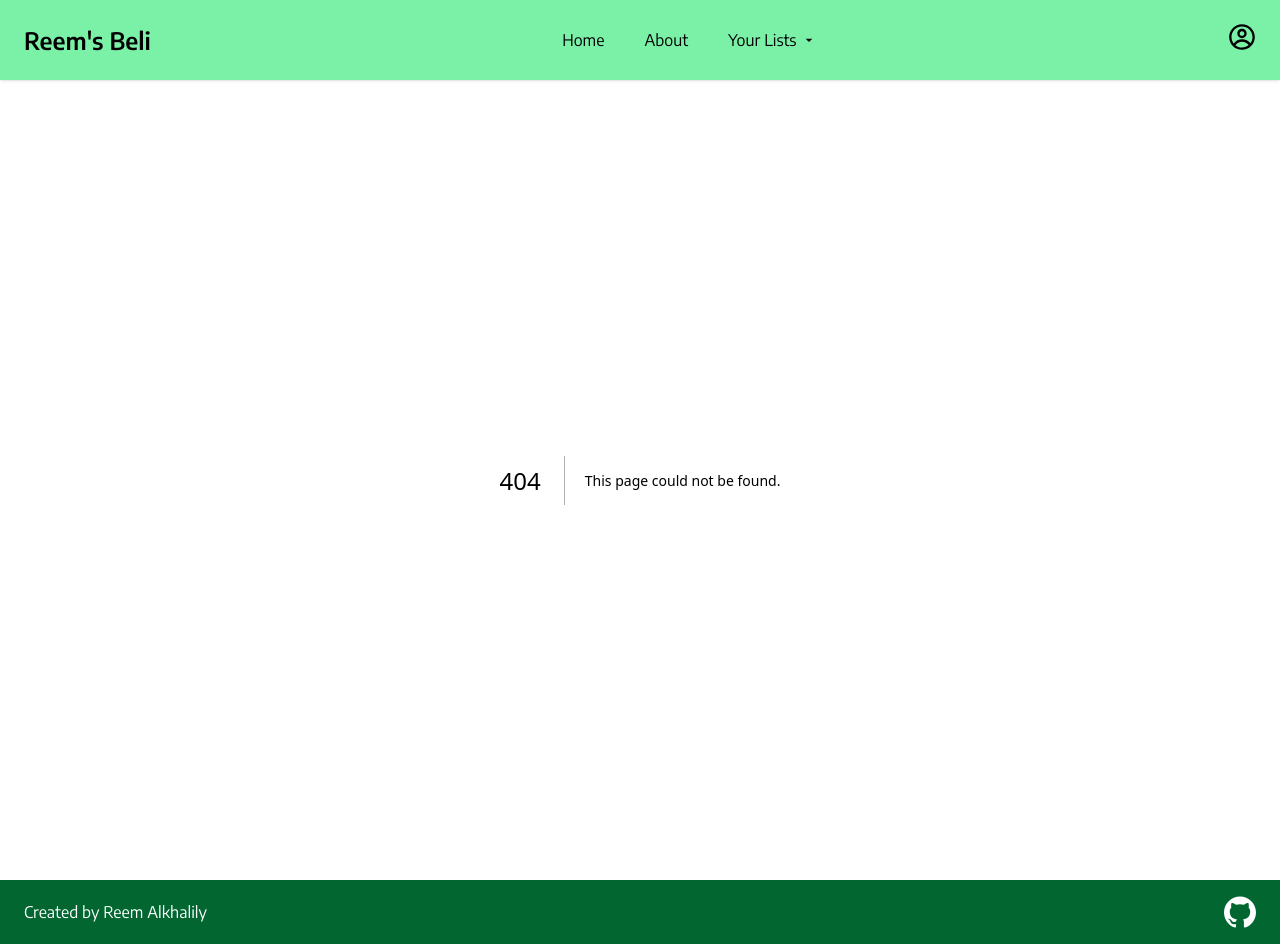
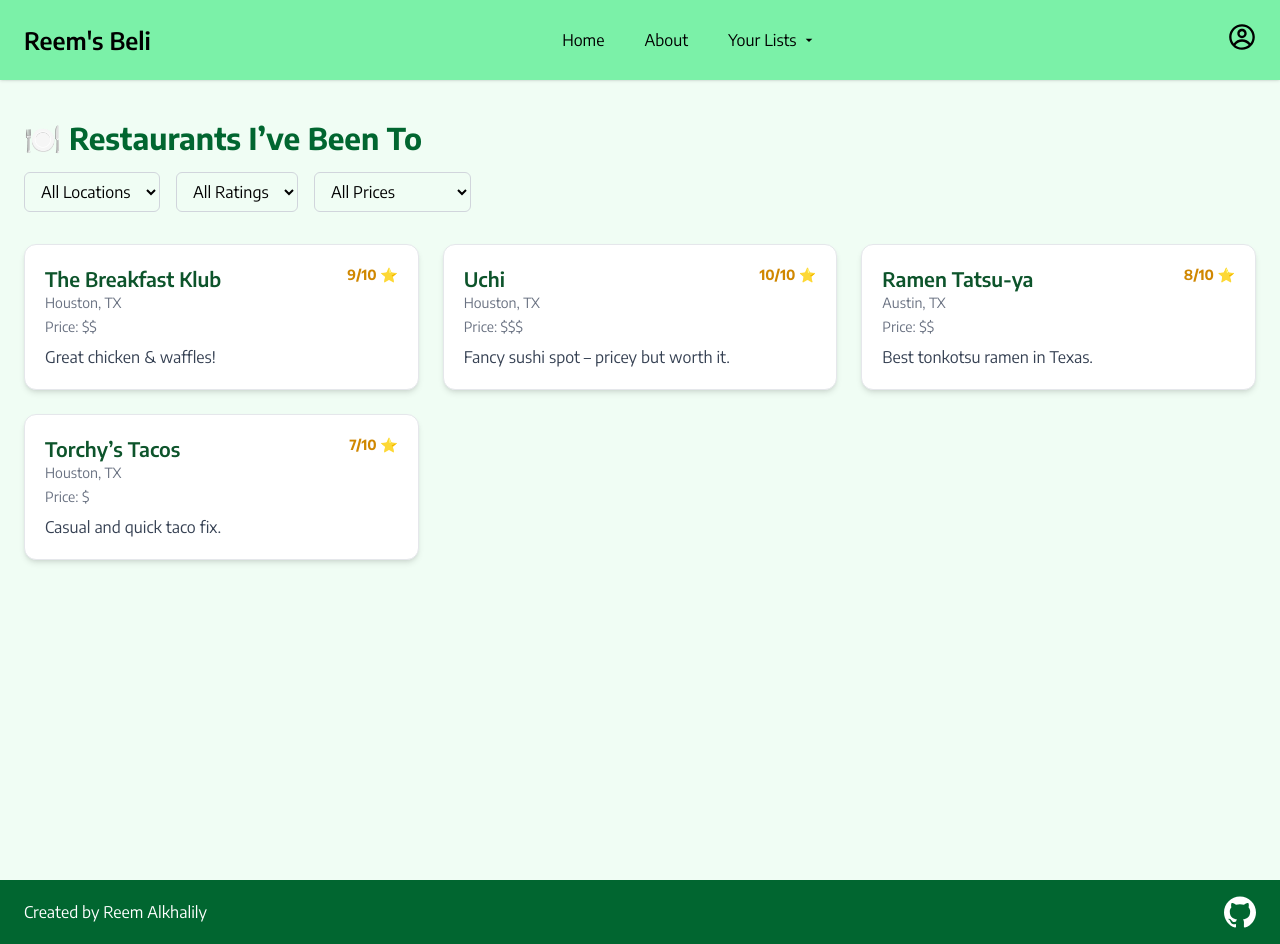
Before and after one commit to Jynxae/MyBeli, a Next.js app in the folder my-beli-app/: page /Lists/Been in a window 1280 px wide. Before the commit this address had no page. Built offline with nearby package versions, Linux system fonts and the light colour scheme.

Commit message:
Added lists pages and edited profile page

```diff
--- /dev/null
+++ b/my-beli-app/src/app/Lists/Been/page.tsx
@@ -0,0 +1,124 @@
+"use client";
+import React, { useState } from "react";
+
+const BeenPage = () => {
+  const allPlaces = [
+    {
+      id: 1,
+      name: "The Breakfast Klub",
+      location: "Houston, TX",
+      note: "Great chicken & waffles!",
+      rating: 9,
+      price: "$$",
+    },
+    {
+      id: 2,
+      name: "Uchi",
+      location: "Houston, TX",
+      note: "Fancy sushi spot – pricey but worth it.",
+      rating: 10,
+      price: "$$$",
+    },
+    {
+      id: 3,
+      name: "Ramen Tatsu-ya",
+      location: "Austin, TX",
+      note: "Best tonkotsu ramen in Texas.",
+      rating: 8,
+      price: "$$",
+    },
+    {
+      id: 4,
+      name: "Torchy’s Tacos",
+      location: "Houston, TX",
+      note: "Casual and quick taco fix.",
+      rating: 7,
+      price: "$",
+    },
+  ];
+
+  const [locationFilter, setLocationFilter] = useState("All");
+  const [ratingFilter, setRatingFilter] = useState("All");
+  const [priceFilter, setPriceFilter] = useState("All");
+
+  const filteredPlaces = allPlaces.filter((place) => {
+    const matchLocation =
+      locationFilter === "All" || place.location === locationFilter;
+    const matchRating =
+      ratingFilter === "All" || place.rating >= parseInt(ratingFilter);
+    const matchPrice = priceFilter === "All" || place.price === priceFilter;
+    return matchLocation && matchRating && matchPrice;
+  });
+
+  const uniqueLocations = [...new Set(allPlaces.map((p) => p.location))];
+
+  return (
+    <main className="min-h-screen bg-green-50 px-6 py-10">
+      <h1 className="text-3xl font-bold text-green-800 mb-4">
+        🍽️ Restaurants I’ve Been To
+      </h1>
+
+      <div className="flex flex-wrap gap-4 mb-8">
+        <select
+          value={locationFilter}
+          onChange={(e) => setLocationFilter(e.target.value)}
+          className="px-3 py-2 border border-gray-300 rounded-md"
+        >
+          <option value="All">All Locations</option>
+          {uniqueLocations.map((loc) => (
+            <option key={loc} value={loc}>
+              {loc}
+            </option>
+          ))}
+        </select>
+
+        <select
+          value={ratingFilter}
+          onChange={(e) => setRatingFilter(e.target.value)}
+          className="px-3 py-2 border border-gray-300 rounded-md"
+        >
+          <option value="All">All Ratings</option>
+          {[10, 9, 8, 7, 6].map((r) => (
+            <option key={r} value={r}>
+              {r}+
+            </option>
+          ))}
+        </select>
+
+        <select
+          value={priceFilter}
+          onChange={(e) => setPriceFilter(e.target.value)}
+          className="px-3 py-2 border border-gray-300 rounded-md"
+        >
+          <option value="All">All Prices</option>
+          <option value="$">$ (cheap)</option>
+          <option value="$$">$$ (mid)</option>
+          <option value="$$$">$$$ (expensive)</option>
+        </select>
+      </div>
+
+      <div className="grid gap-6 md:grid-cols-2 xl:grid-cols-3">
+        {filteredPlaces.map((place) => (
+          <div
+            key={place.id}
+            className="bg-white p-5 rounded-xl shadow-md border border-gray-200 hover:shadow-lg transition"
+          >
+            <div className="flex justify-between items-start">
+              <h2 className="text-xl font-semibold text-green-900">
+                {place.name}
+              </h2>
+              <span className="text-sm text-yellow-600 font-bold">
+                {place.rating}/10 ⭐
+              </span>
+            </div>
+            <p className="text-gray-500 text-sm mb-1">{place.location}</p>
+            <p className="text-gray-500 text-sm mb-2">Price: {place.price}</p>
+            <p className="text-gray-700">{place.note}</p>
+          </div>
+        ))}
+      </div>
+    </main>
+  );
+};
+
+export default BeenPage;
--- /dev/null
+++ b/my-beli-app/src/app/Lists/ToTry/page.tsx
@@ -0,0 +1,108 @@
+"use client";
+import React, { useState } from "react";
+
+const ToTryPage = () => {
+  const toTryPlaces = [
+    {
+      id: 1,
+      name: "Blood Bros BBQ",
+      location: "Bellaire, TX",
+      note: "Heard the brisket is 🔥",
+      rating: 9,
+      price: "$$",
+    },
+    {
+      id: 2,
+      name: "Nancy’s Hustle",
+      location: "Houston, TX",
+      note: "Modern American menu with a cozy vibe.",
+      rating: 8,
+      price: "$$$",
+    },
+    {
+      id: 3,
+      name: "Kin Dee Thai",
+      location: "Houston, TX",
+      note: "Spicy Thai food in a cute spot.",
+      rating: 7,
+      price: "$$",
+    },
+    {
+      id: 4,
+      name: "The Lymbar",
+      location: "Houston, TX",
+      note: "Latinx-fusion food – looks fancy.",
+      rating: 8,
+      price: "$$$",
+    },
+  ];
+
+  const [locationFilter, setLocationFilter] = useState("All");
+  const [ratingFilter, setRatingFilter] = useState("All");
+  const [priceFilter, setPriceFilter] = useState("All");
+
+  const filteredPlaces = toTryPlaces.filter((place) => {
+    const matchLocation =
+      locationFilter === "All" || place.location === locationFilter;
+    const matchRating =
+      ratingFilter === "All" || place.rating >= parseInt(ratingFilter);
+    const matchPrice = priceFilter === "All" || place.price === priceFilter;
+    return matchLocation && matchRating && matchPrice;
+  });
+
+  const uniqueLocations = [...new Set(toTryPlaces.map((p) => p.location))];
+
+  return (
+    <main className="min-h-screen bg-green-50 px-6 py-10">
+      <h1 className="text-3xl font-bold text-green-800 mb-4">
+        📝 Restaurants I Want to Try
+      </h1>
+
+      <div className="flex flex-wrap gap-4 mb-8">
+        <select
+          value={locationFilter}
+          onChange={(e) => setLocationFilter(e.target.value)}
+          className="px-3 py-2 border border-gray-300 rounded-md"
+        >
+          <option value="All">All Locations</option>
+          {uniqueLocations.map((loc) => (
+            <option key={loc} value={loc}>
+              {loc}
+            </option>
+          ))}
+        </select>
+
+        <select
+          value={priceFilter}
+          onChange={(e) => setPriceFilter(e.target.value)}
+          className="px-3 py-2 border border-gray-300 rounded-md"
+        >
+          <option value="All">All Prices</option>
+          <option value="$">$ (cheap)</option>
+          <option value="$$">$$ (mid)</option>
+          <option value="$$$">$$$ (expensive)</option>
+        </select>
+      </div>
+
+      <div className="grid gap-6 md:grid-cols-2 xl:grid-cols-3">
+        {filteredPlaces.map((place) => (
+          <div
+            key={place.id}
+            className="bg-white p-5 rounded-xl shadow-md border border-gray-200 hover:shadow-lg transition"
+          >
+            <div className="flex justify-between items-start">
+              <h2 className="text-xl font-semibold text-green-900">
+                {place.name}
+              </h2>
+            </div>
+            <p className="text-gray-500 text-sm mb-1">{place.location}</p>
+            <p className="text-gray-500 text-sm mb-2">Price: {place.price}</p>
+            <p className="text-gray-700">{place.note}</p>
+          </div>
+        ))}
+      </div>
+    </main>
+  );
+};
+
+export default ToTryPage;
--- a/my-beli-app/src/app/Lists/page.tsx
+++ /dev/null
@@ -1,9 +0,0 @@
-import React from "react";
-
-const page = () => {
-  return (
-    <main className="min-h-screen bg-green-50 flex flex-col px-4 py-6 relative"></main>
-  );
-};
-
-export default page;
--- a/my-beli-app/src/app/Profile/page.tsx
+++ b/my-beli-app/src/app/Profile/page.tsx
@@ -1,16 +1,77 @@
 "use client";
 import React from "react";
 import { CgProfile } from "react-icons/cg";
+import Link from "next/link";
 
-const page = () => {
+const ProfilePage = () => {
+  const posts = Array.from({ length: 20 }, (_, i) => ({
+    id: i,
+    username: `user${i}`,
+    restaurant: `restaurant${i}`,
+    location: "Houston, TX",
+    content: `This is a food review number ${i}`,
+  }));
+
   return (
-    <main className="min-h-screen bg-green-50 flex flex-col px-4 py-6 relative">
-      <div className="absolute left-72 top-24">
-        <CgProfile size={200} />
+    <main className="min-h-screen bg-green-50 flex flex-col items-center px-4 py-10">
+      <div className="mb-6">
+        <CgProfile size={140} className="text-green-800" />
       </div>
-      <div>Follower Following</div>
+
+      <div className="text-center text-green-900 text-2xl mb-4">
+        First Name Last Name
+        <div className="text-md text-gray-600">@username</div>
+      </div>
+
+      <div className="flex gap-12 text-center text-green-900 mb-8">
+        <div>
+          <p className="text-xl font-semibold">123</p>
+          <p className="text-sm text-gray-600">Followers</p>
+        </div>
+        <div>
+          <p className="text-xl font-semibold">89</p>
+          <p className="text-sm text-gray-600">Following</p>
+        </div>
+      </div>
+
+      <div className="flex flex-col sm:flex-row gap-4 mb-10">
+        <Link href="/Lists/Been">
+          <button className="bg-green-700 text-white px-6 py-3 rounded-xl shadow hover:bg-green-800 transition">
+            Restaurants I’ve Been To
+          </button>
+        </Link>
+        <Link href="/Lists/ToTry">
+          <button className="bg-green-700 text-white px-6 py-3 rounded-xl shadow hover:bg-green-800 transition">
+            Restaurants I Want to Try
+          </button>
+        </Link>
+      </div>
+
+      <div className="w-full max-w-2xl">
+        <h2 className="text-xl font-semibold text-green-900 mb-4">Your Feed</h2>
+        <div className="space-y-4 max-h-[500px] overflow-y-auto pr-2">
+          {posts.map((post) => (
+            <div
+              key={post.id}
+              className="bg-white p-4 rounded-xl shadow border border-gray-200"
+            >
+              <div className="flex items-center gap-2 mb-2">
+                <CgProfile size={32} className="text-green-800" />
+                <span className="font-medium text-gray-800">
+                  @{post.username}
+                </span>
+              </div>
+              <h2 className="font-semibold text-lg text-green-900">
+                You tried {post.restaurant}
+              </h2>
+              <h4 className="text-sm text-gray-500">{post.location}</h4>
+              <p className="text-gray-700 mt-1">{post.content}</p>
+            </div>
+          ))}
+        </div>
+      </div>
     </main>
   );
 };
 
-export default page;
+export default ProfilePage;
```
